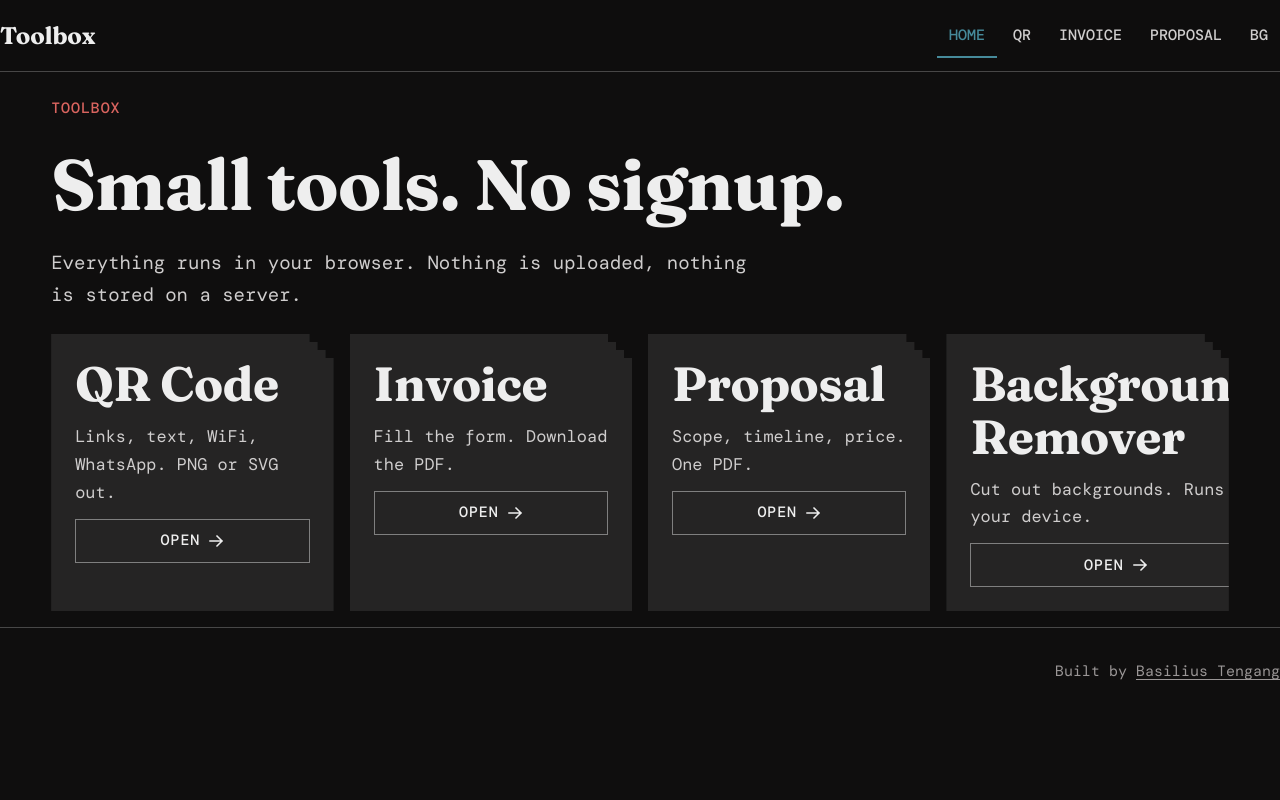
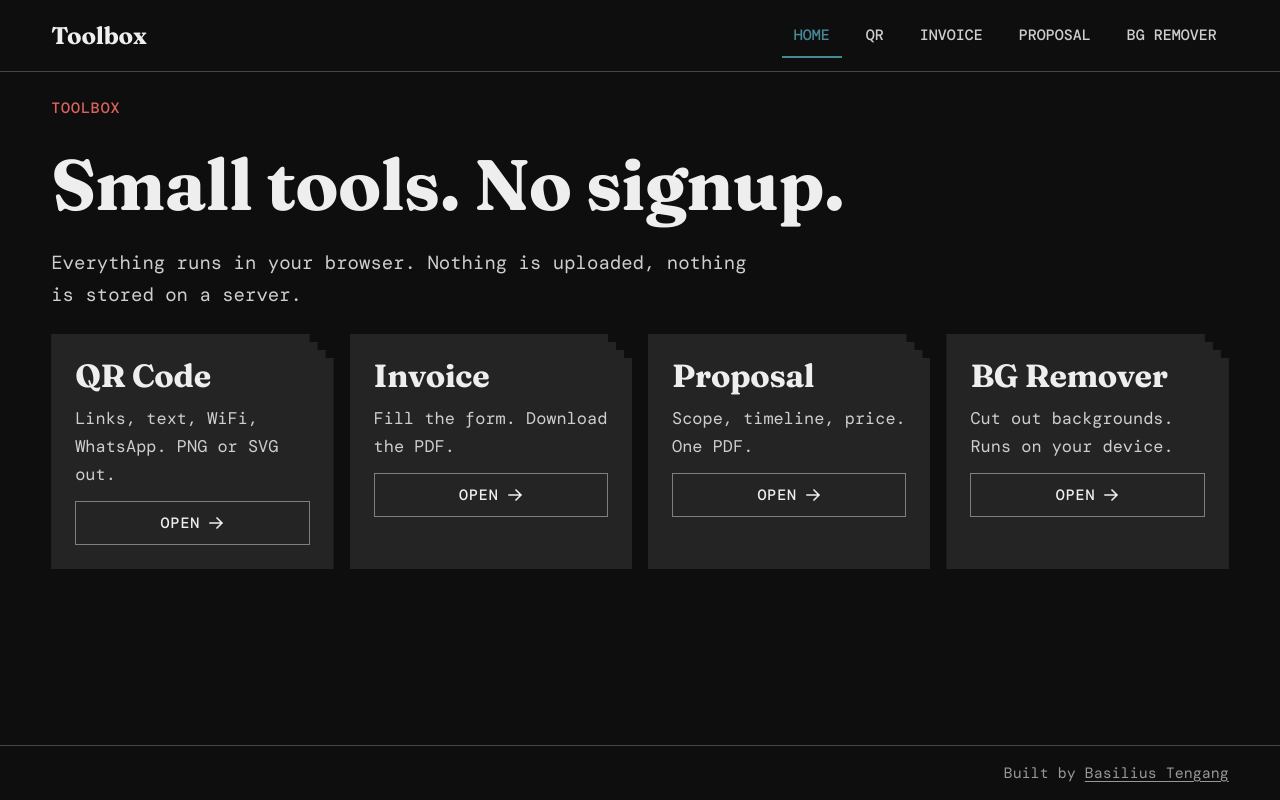
Before and after one commit to baxelnut/toolbox, a React (Vite) app: page / in a window 1280 px wide. Built offline with nearby package versions, Linux system fonts and the light colour scheme.

Commit message:
refactor: enhance layout and styling in AppShell, Header, and Footer components

```diff
--- a/src/components/layout/AppShell.css
+++ b/src/components/layout/AppShell.css
@@ -1,3 +1,10 @@
+.app {
+  display: flex;
+  flex-direction: column;
+  height: 100dvh;
+  overflow: hidden;
+}
+
 .route-bar {
   position: fixed;
   top: 0;
--- a/src/components/layout/AppShell.tsx
+++ b/src/components/layout/AppShell.tsx
@@ -18,7 +18,7 @@ export function AppShell() {
   const navigation = useNavigation();
 
   return (
-    <>
+    <div className="app">
       <a className="skip-link" href="#main">
         Skip to content
       </a>
@@ -28,6 +28,6 @@ export function AppShell() {
       <Header brand={SITE.name} links={NAV_LINKS} />
       <Outlet />
       <Footer owner={SITE.owner} ownerUrl={SITE.ownerUrl} />
-    </>
+    </div>
   );
 }
--- a/src/components/layout/Footer.css
+++ b/src/components/layout/Footer.css
@@ -1,19 +1,15 @@
 .footer {
+  flex: none;
   border-top: 1px solid var(--clr-border);
-  padding-block: var(--space-8);
+  padding: var(--space-4) var(--page-pad);
 }
 
 .footer__inner {
   display: flex;
-  flex-direction: column;
-  gap: var(--space-2);
+  flex-wrap: wrap;
+  align-items: center;
+  justify-content: end;
+  gap: var(--space-1) var(--space-4);
   max-width: var(--content-max);
   margin-inline: auto;
 }
-
-@media (min-width: 768px) {
-  .footer__inner {
-    flex-direction: row;
-    justify-content: end;
-  }
-}
--- a/src/components/layout/Header.css
+++ b/src/components/layout/Header.css
@@ -1,11 +1,11 @@
 .header {
-  position: sticky;
-  top: 0;
+  position: relative;
+  flex: none;
   z-index: var(--z-nav);
   height: var(--header-h);
-  background: color-mix(in srgb, var(--clr-canvas) 88%, transparent);
+  background: var(--clr-canvas);
   border-bottom: 1px solid var(--clr-border);
-  backdrop-filter: blur(8px);
+  padding-inline: var(--page-pad);
 }
 
 .header__inner {
@@ -15,7 +15,6 @@
   height: 100%;
   max-width: var(--content-max);
   margin-inline: auto;
-  /* padding-inline: var(--page-pad); */
 }
 
 .header__brand {
@@ -29,7 +28,7 @@
 
 .header__nav {
   display: flex;
-  gap: var(--space-1);
+  gap: var(--space-3);
   margin-left: auto;
   overflow-x: auto;
   scrollbar-width: none;
--- a/src/components/layout/ToolPage.tsx
+++ b/src/components/layout/ToolPage.tsx
@@ -19,7 +19,7 @@ export function ToolPage({ toolId, children }: ToolPageProps) {
         <h1 className="page-title">{tool.title}</h1>
         <div className="section">
           <p className="lede">{tool.description}</p>
-          {children}
+          <div className="scroll-area">{children}</div>
         </div>
       </div>
     </main>
--- a/src/data/tools.ts
+++ b/src/data/tools.ts
@@ -35,8 +35,8 @@ export const TOOLS: readonly Tool[] = [
   {
     id: "background",
     path: ROUTES.background,
-    title: "Background Remover",
-    navLabel: "BG",
+    title: "BG Remover",
+    navLabel: "BG Remover",
     description: "Cut out backgrounds. Runs on your device.",
   },
 ];
--- a/src/pages/Home.tsx
+++ b/src/pages/Home.tsx
@@ -10,18 +10,18 @@ export default function Home() {
 
   return (
     <main id="main" tabIndex={-1} className="page">
-      <div className="container section">
+      <div className="container section" style={{ height: "100%" }}>
         <p className="eyebrow">Toolbox</p>
         <h1 className="statement">Small tools. No signup.</h1>
         <p className="lede">
           Everything runs in your browser. Nothing is uploaded, nothing is
           stored on a server.
         </p>
-        <div className="grid-auto">
+        <div className="grid-auto scroll-area">
           {TOOLS.map((tool) => (
             <Card key={tool.id} as="article">
               <div className="stack col gap-3">
-                <h2>{tool.title}</h2>
+                <h3>{tool.title}</h3>
                 <p>{tool.description}</p>
                 <Button to={tool.path} variant="outline" iconEnd="arrowRight">
                   Open
```
